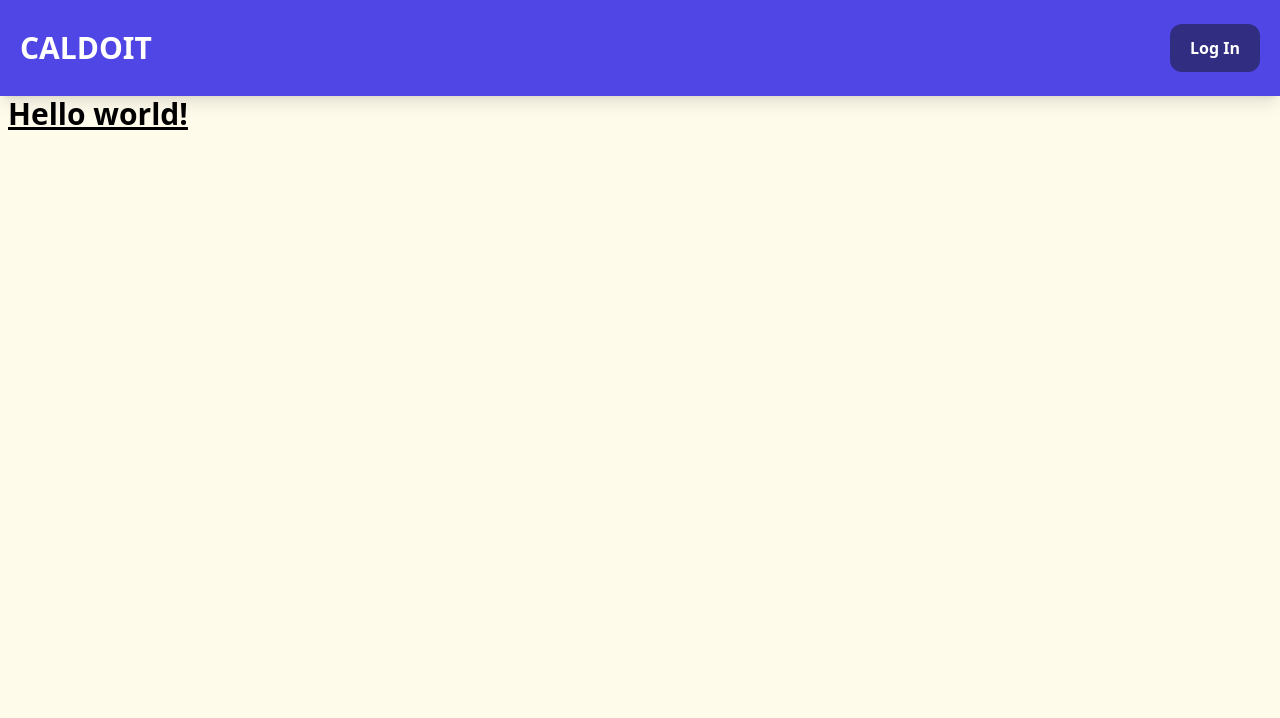
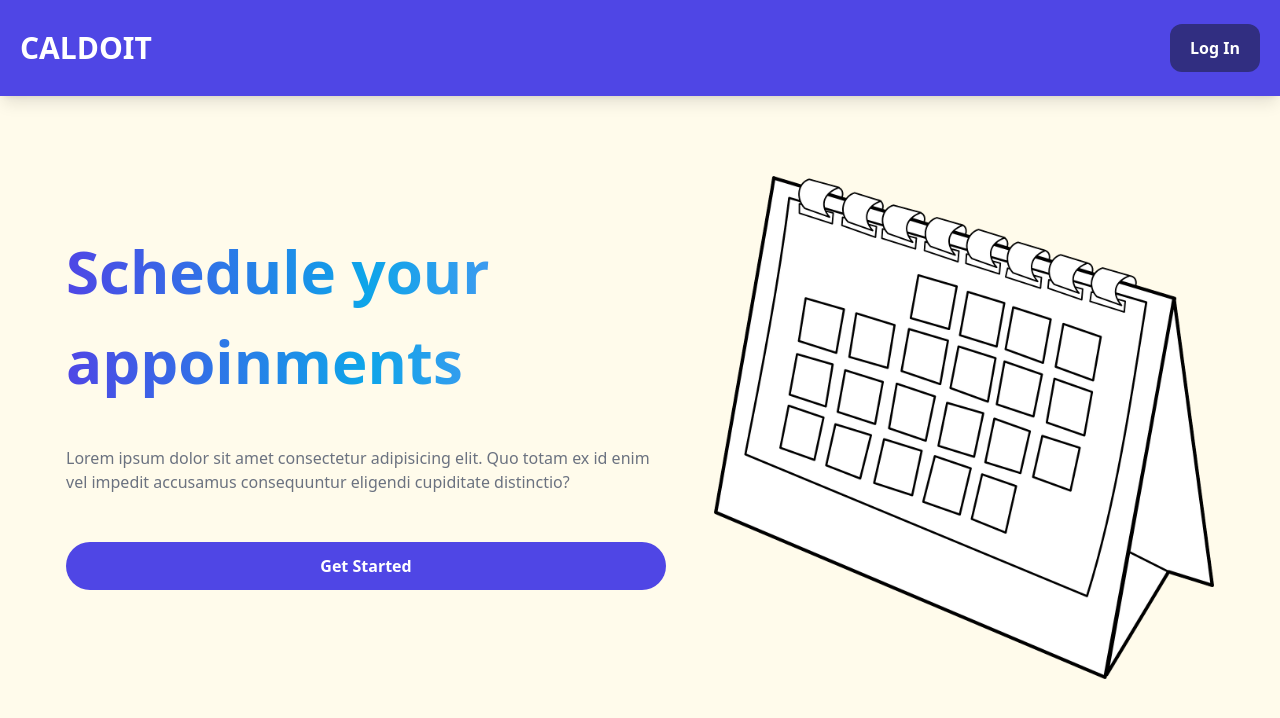
Before and after one commit to jtnovellis/dinamicapps-front, a React (Vite) app: page / in a window 1280 px wide. Shown: the top 718 px of the page. Built offline with nearby package versions, Linux system fonts and the light colour scheme; no server answers.

Commit message:
feat: add new page

```diff
--- a/src/pages/HomePage.tsx
+++ b/src/pages/HomePage.tsx
@@ -1,7 +1,32 @@
+import { Link } from 'react-router-dom'
+import hero from '../assets/agenda.png'
+import { useAuthentication } from '../hooks/useAthentication'
+
 export default function HomePage() {
+  const { user } = useAuthentication()
+  const pathToGetStarted =
+    user?.email !== '' ? `/dashboard/${user?.role}/${user?.email}` : '/login'
   return (
-    <div>
-      <h1 className='text-3xl font-bold underline'>Hello world!</h1>
+    <div className='mt-10 flex flex-col gap-12 items-center md:flex-row justify-center'>
+      <div className='flex flex-col gap-4 max-w-[600px]'>
+        <h1 className='bg-gradient-to-r text-[60px] font-extrabold from-indigo-600 via-sky-500 to-indigo-400 inline-block text-transparent bg-clip-text'>
+          Schedule your appoinments
+        </h1>
+        <p className='text-gray-500 mt-6'>
+          Lorem ipsum dolor sit amet consectetur adipisicing elit. Quo totam ex
+          id enim vel impedit accusamus consequuntur eligendi cupiditate
+          distinctio?
+        </p>
+        <Link
+          to={pathToGetStarted}
+          className='rounded-full bg-indigo-600 text-white px-5 py-3 mt-8 justify-self-center text-center font-bold'
+        >
+          Get Started
+        </Link>
+      </div>
+      <div className='mt-10 justify-self-center'>
+        <img src={hero} alt='Hero image' className='object-fit max-w-[500px]' />
+      </div>
     </div>
   )
 }
```
Also changed, not shown: src/assets/agenda.png (added).
